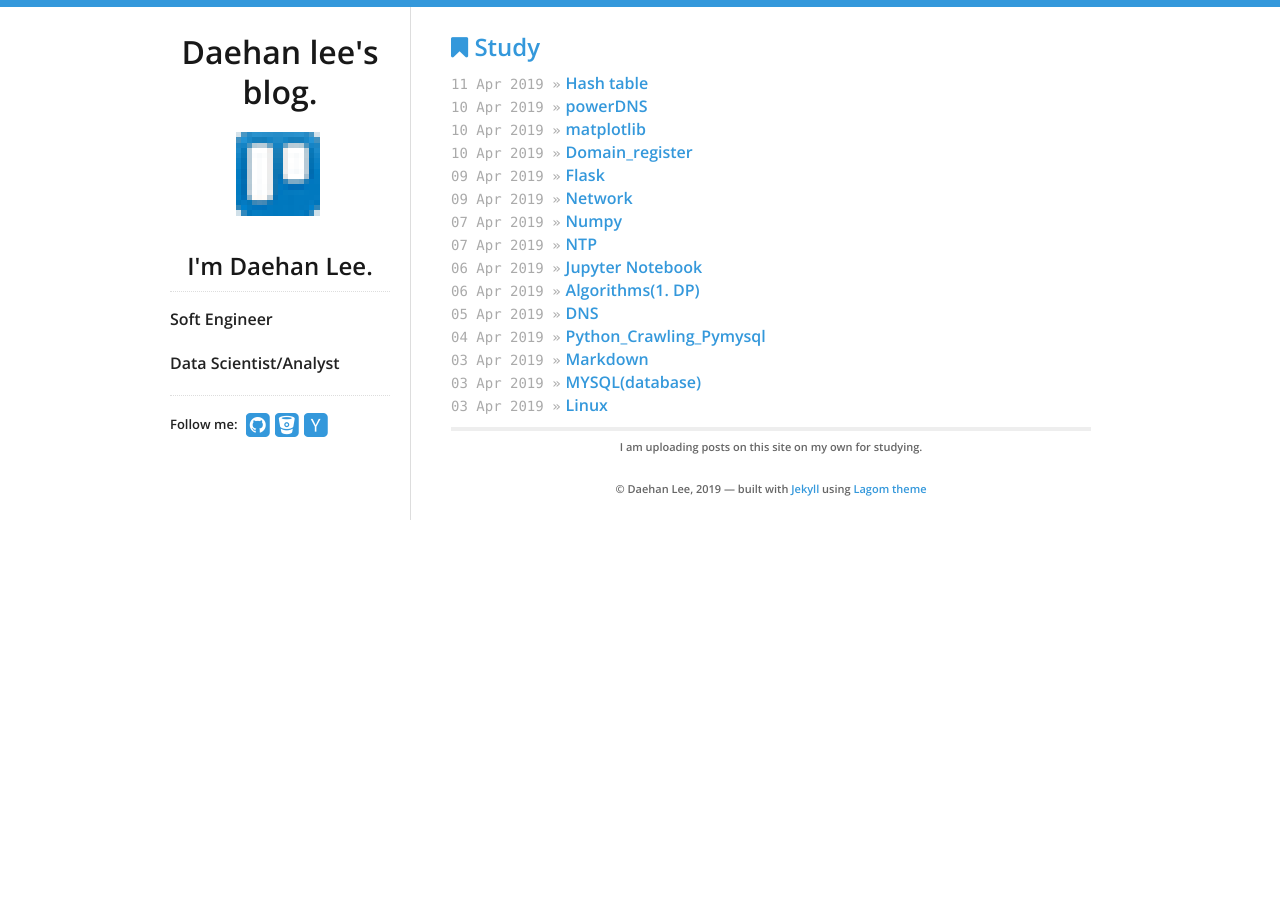
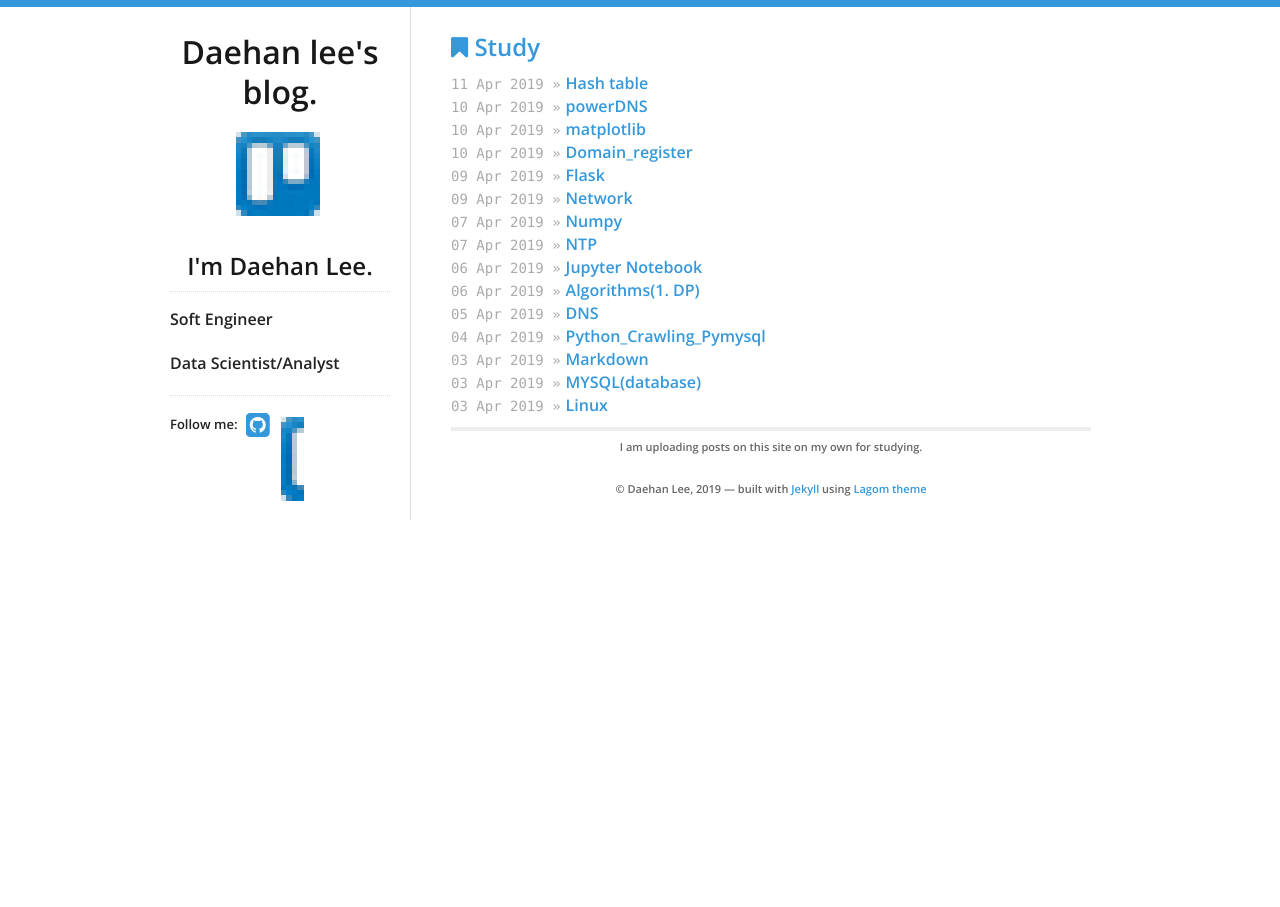
Before and after one commit to daehan0226/Study, a Jekyll site: the page built from index.html, in a window 1280 px wide. Built offline with Jekyll 4.4.1, drawn with Linux system fonts in a browser that asks for light colours.

Commit message:
Update social.html

```diff
--- a/_includes/social.html
+++ b/_includes/social.html
@@ -8,16 +8,20 @@ Follow me:
 
   {% if site.data.theme.social.trello %}
   <a title="{{ site.data.theme.social.trello }} on trello" href="https://trello.com/daehanlee2/boards">
-    <i class="fa fa-bitbucket-square"></i>
+    <img src="/logo2.png" id="logo" alt="Blog logo" href="https://trello.com/daehanlee2/boards">
+
   </a>
   {% endif %}
+<!--
+  <i class="fa fa-bitbucket-square"></i>
+
 
   {% if site.data.theme.social.trello %}
   <a title="{{ site.data.theme.social.trello }} on trello" href="https://trello.com/daehanlee2/boards">
      <i class="fa fa-hacker-news"></i>
   </a>
   {% endif %}
-<!--
+
 
   {% if site.data.theme.social.stackexchange %}
   <a title="{{ site.data.theme.name }} on Stack Exchange" href="https://stackexchange.com/users/{{site.data.theme.social.stackexchange }}">
```
